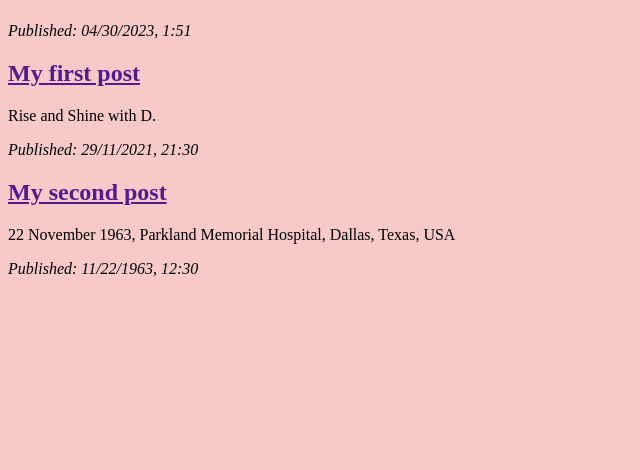
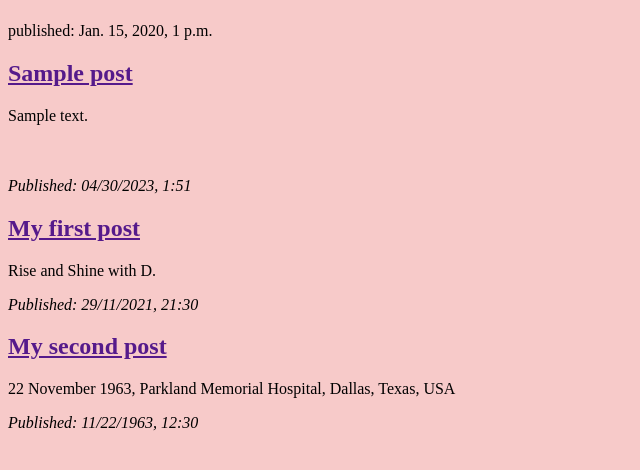
Before and after one commit to emirbthatway/my-first-blog, a Django app: page / in a window 1280 px wide. Shown: the part 58-528 px from the top of the page, without its empty margins (0-640 px from the left). Run offline with Django 3.2, Linux system fonts and the light colour scheme; tables that the repository leaves empty hold one stand-in row (values such as "Sample post").

Commit message:
Modified templates to display posts from database.

```diff
--- a/blog/models.py
+++ b/blog/models.py
@@ -1,6 +1,7 @@
 from django.conf import settings
 from django.db import models
 from django.utils import timezone
+
 
 
 class Post(models.Model):
--- a/blog/templates/blog/post_list.html
+++ b/blog/templates/blog/post_list.html
@@ -13,10 +13,20 @@
 <body>
     <header>
         <h1><a href="/">Django Blog</a></h1>
+
     </header>
+
+    {% for post in posts %}
+    <article>
+        <time>published: {{ post.published_date }}</time>
+        <h2><a href="">{{ post.title }}</a></h2>
+        <p>{{ post.text|linebreaksbr }}</p>
+    </article>
+{% endfor %}
 
 
     <article>
+        <br><br>
         <time><em>Published: 04/30/2023, 1:51</em></time>
         <h2><a href="">My first post</a></h2>
         <p>Rise and Shine with D.</p>
--- a/blog/views.py
+++ b/blog/views.py
@@ -1,6 +1,7 @@
 from django.shortcuts import render
-
-# Create your views here.
+from django.utils import timezone
+from .models import Post
 
 def post_list(request):
-    return render(request, 'blog/post_list.html', {})
+    posts = Post.objects.filter(published_date__lte=timezone.now()).order_by('published_date')
+    return render(request, 'blog/post_list.html', {'posts':posts})
```
